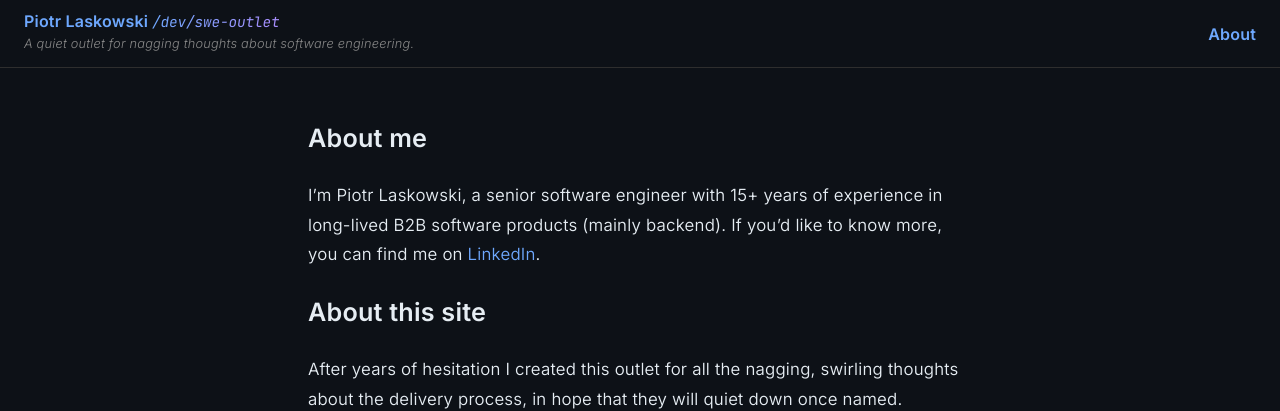
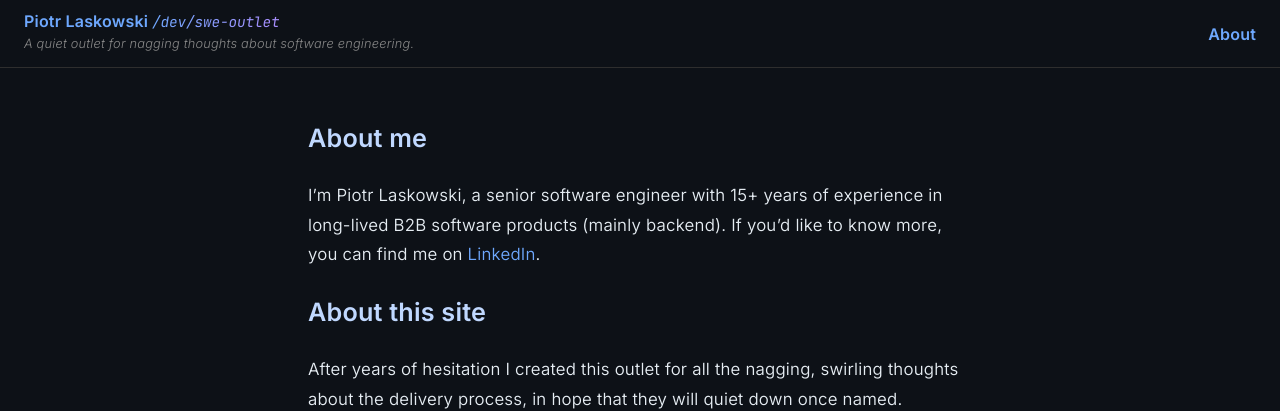
Before and after one commit to plaskowski/plaskowski.github.io, a Jekyll site: the page built from about.md, in a window 1280 px wide. Shown: the top 411 px of the page. Built offline with Jekyll 4.4.1, drawn with Linux system fonts in a browser that asks for light colours.

Commit message:
apply accent-light color to h2 in main layout
Co-authored-by: Cursor <cursoragent@cursor.com>

```diff
--- a/assets/css/main.css
+++ b/assets/css/main.css
@@ -31,6 +31,8 @@ body {
 
 
 h1, h2, h3, h4, h5, h6 { font-weight: 600; }
+
+main h2 { color: var(--accent-light); }
 
 a { color: var(--accent); text-decoration: none; }
 a:hover { text-decoration: underline; }
```
